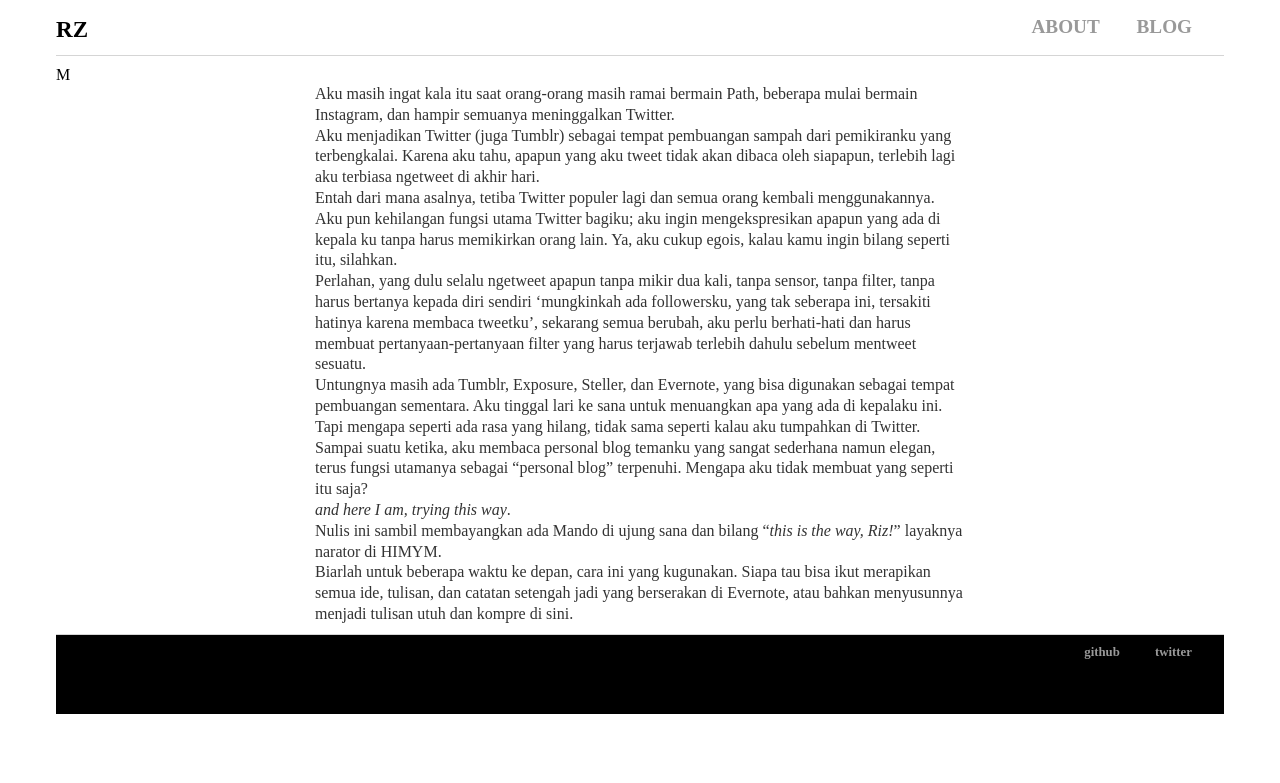
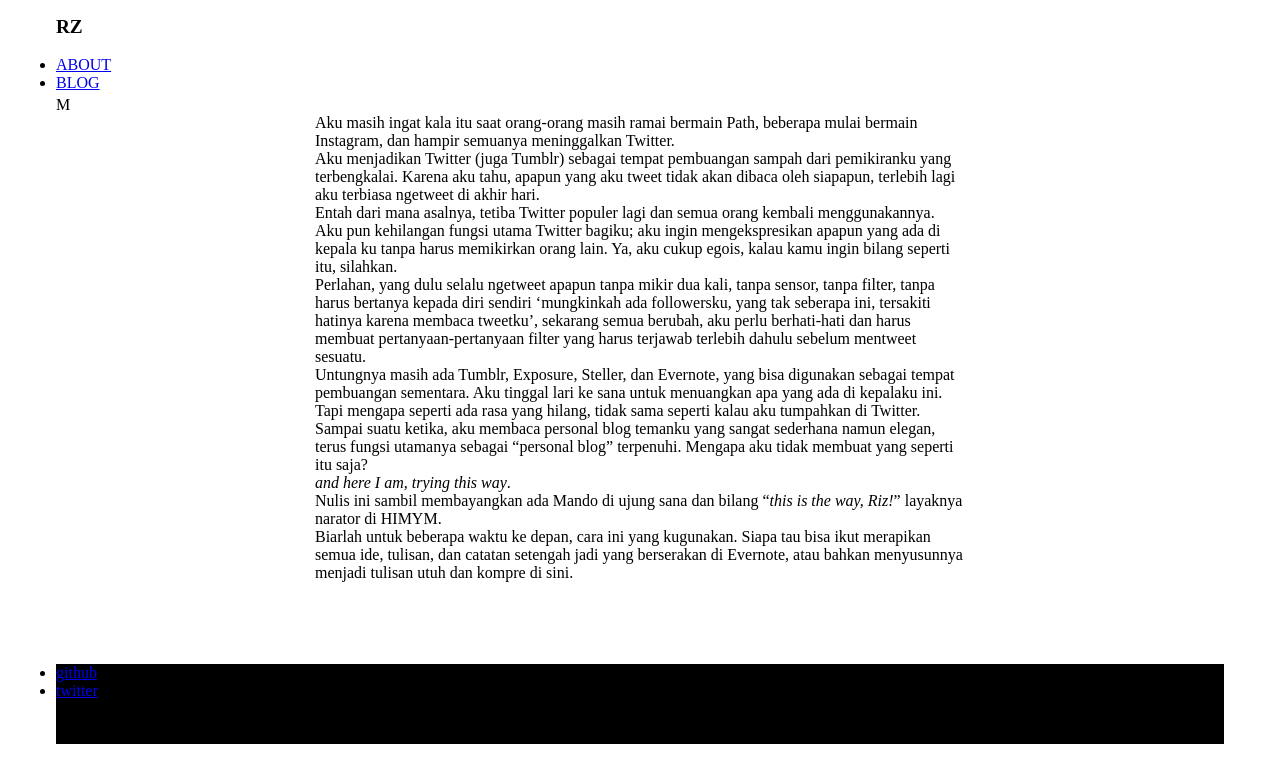
Before and after one commit to rnfitriansyah/rnfitriansyah.github.io, a Jekyll site: the page built from _posts/2020-11-02-The-Starting-Line.md, in a window 1280 px wide. Shown: the top 783 px of the page. Built offline with Jekyll 4.4.1, drawn with Linux system fonts in a browser that asks for light colours.

Commit message:
Update responsive.css

```diff
--- a/css/responsive.css
+++ b/css/responsive.css
@@ -12,101 +12,7 @@
     padding: 1em;
 }
 
-.column {
-    float: left;
-    height: 50px;
-}
 
-.left {
-    width: 30%;
-}
-
-.right {
-    width: 70%;
-    text-align: right;
-}
-
-.row:after {
-    content: "";
-    display: table;
-    clear: both;
-}
-
-nav ul {
-    font-family:'Gotham Light';
-    padding: 0px;
-    list-style: none;
-    font-weight: bold;
-}
-
-footer ul {
-    font-family:'Gotham Light';
-    padding: 0px;
-    list-style: none;
-    font-weight: bold;
-}
-
-nav ul li, footer ul li {
-    display: inline;
-    margin-right: 32px;
-}
-
-header {
-    border-bottom: 1px solid #d5d5d5;
-}
-
-nav {
-    border-bottom: 1px solid #d5d5d5;
-    font-size: 1.2em;
-}
-a {
-    text-decoration: none;
-    color: #999;
-}
-a:hover {
-    text-decoration: none;
-}
-h1 {
-    font-size: 3em;
-    font-family:'Gotham Medium';
-}
-
-h2 {
-    font-size: 2em;
-    font-family:'Garamond';
-}
-
-h3 {
-    font-size: .8em;
-    font-family:'Gotham Light';
-}
-
-p {
-    font-family:'Gotham book';
-    font-size: 1em;
-    line-height: 1.3em;
-    color: #333;
-    text-align: left;
-}
-
-ul.posts {
-    margin: 20px auto 40px;
-    font-family:'Gotham book';
-    font-size: 1em;
-    line-height: 1.3em;
-    color: #333;
-    text-align: left;
-}
-
-ul.posts li {
-    list-style: none;
-}
-footer {
-    padding-top: 10px;
-    border-top: 1px solid #d5d5d5;
-    font-size: .8em;
-    font-color: white;
-}
 
 /* ======================================================== */
 /* =========== PHONE STYLES  ============================== */
```
